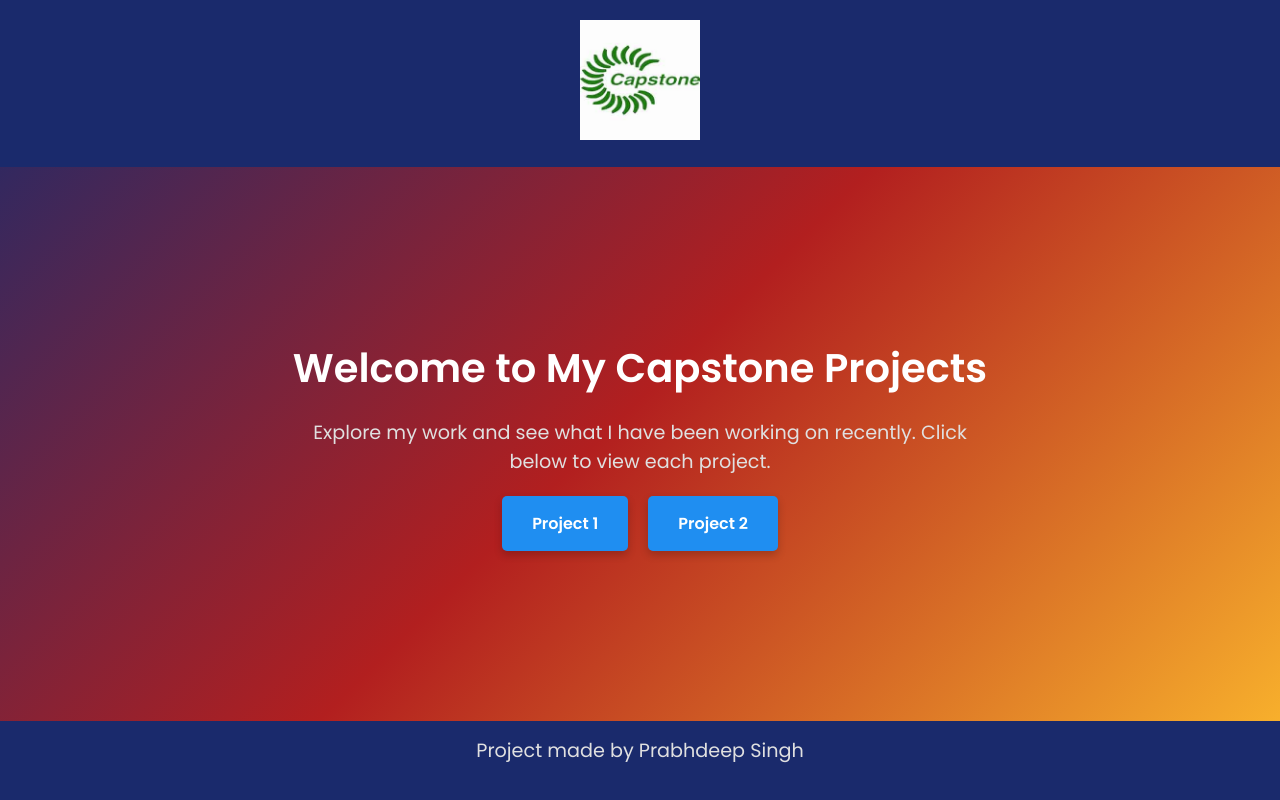
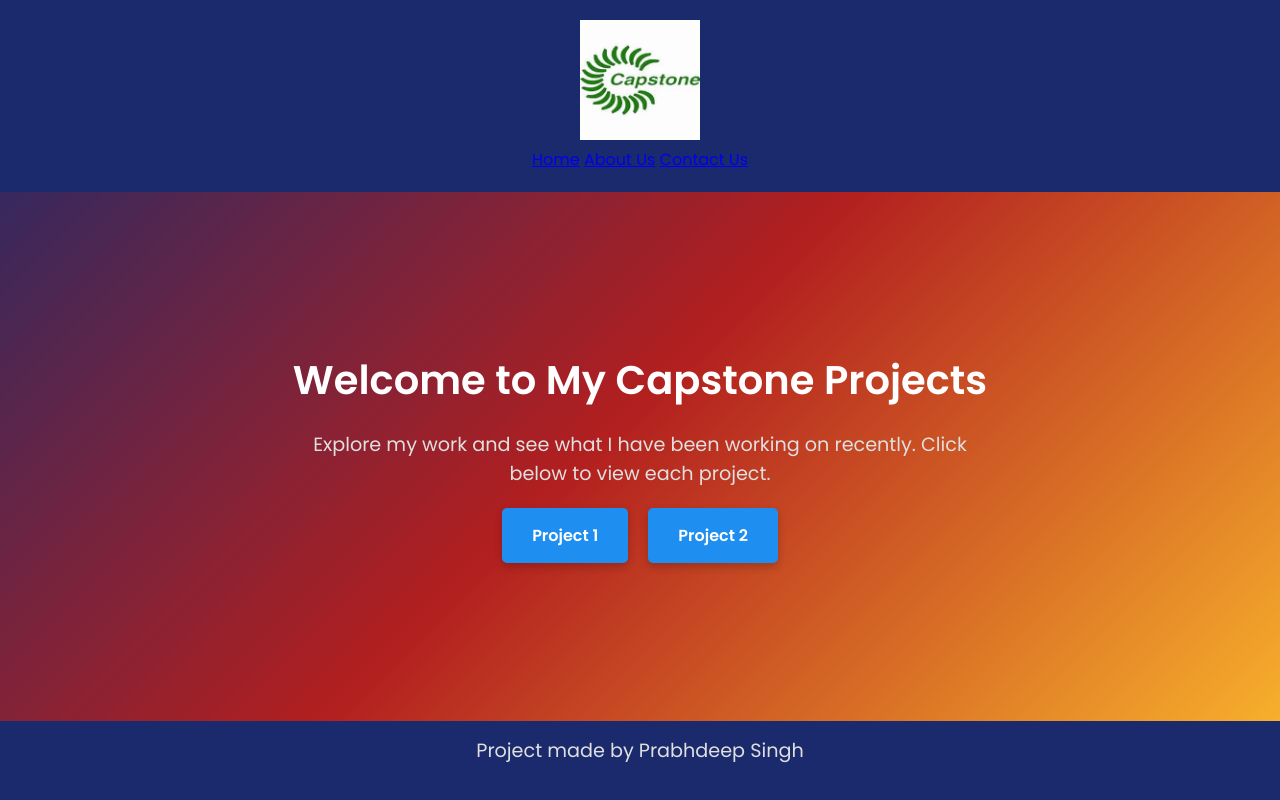
Before and after one commit to 90541118325/mtm6302-Final-Capestone-90541118325, a plain HTML site: page capstone final/index.html in a window 1280 px wide. Drawn offline with Linux system fonts and the light colour scheme.

Commit message:
Update index.html

```diff
--- a/capstone final/index.html
+++ b/capstone final/index.html
@@ -10,7 +10,14 @@
 <body>
     <header>
         <div class="container">
-            <img src="Images/download.jpg" alt="Logo" class="logo">
+            <div class="header-content">
+                <img src="Images/download.jpg" alt="Logo" class="logo">
+                <nav>
+                    <a href="index.html" class="nav-link">Home</a>
+                    <a href="about.html" class="nav-link">About Us</a>
+                    <a href="contact.html" class="nav-link">Contact Us</a>
+                </nav>
+            </div>
         </div>
     </header>
     <main>
```
